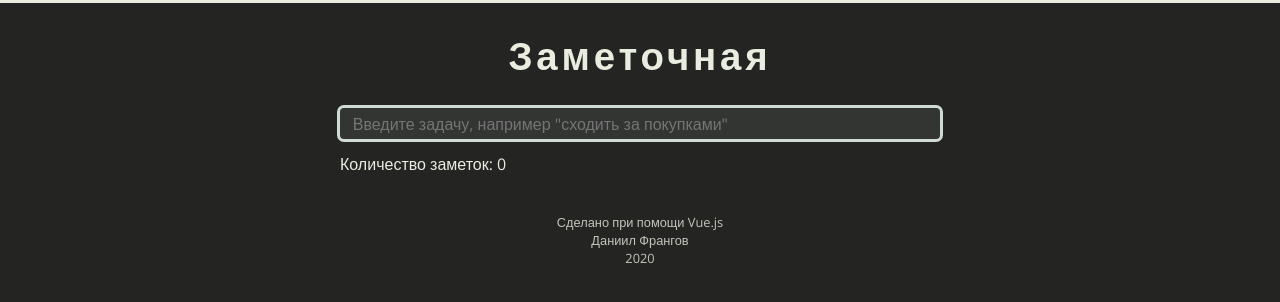
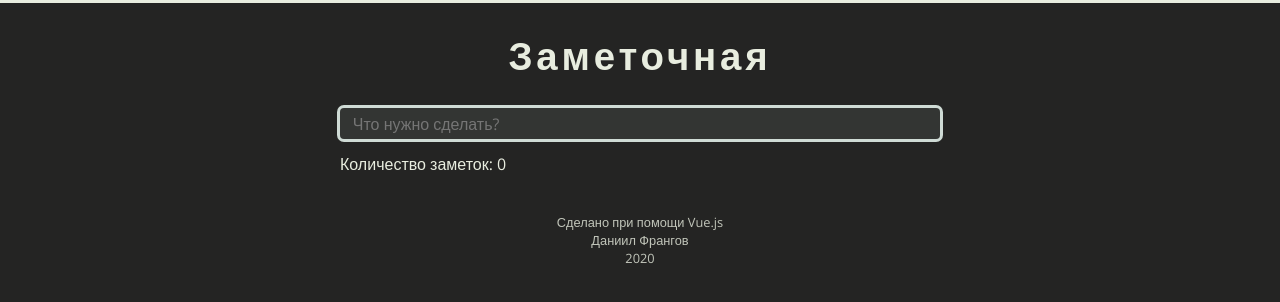
Before and after one commit to PrivateGspot/noticeable, a Vue app: page / in a window 1280 px wide. Shown: the top 302 px of the page. Built offline with nearby package versions, Linux system fonts and the light colour scheme.

Commit message:
Input placeholder change

```diff
--- a/src/components/TodoList.vue
+++ b/src/components/TodoList.vue
@@ -4,7 +4,7 @@
       <base-input-text
         autofocus
         class="todo-list__input"
-        placeholder='Введите задачу, например "сходить за покупками"'
+        placeholder='Что нужно сделать?'
         v-model.trim="newTodoValue"
         @keyup.enter.native="pushTodo"
       />
```
